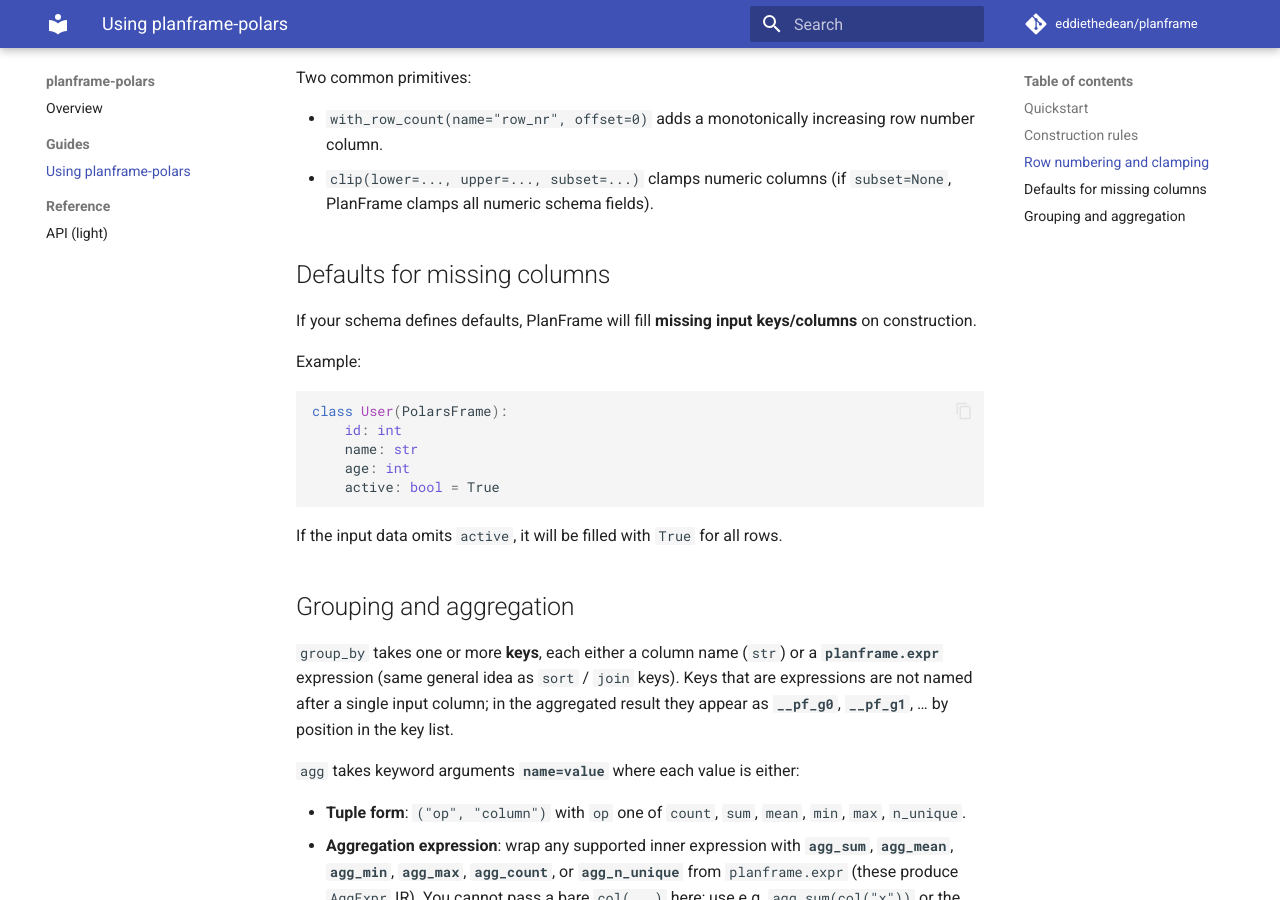
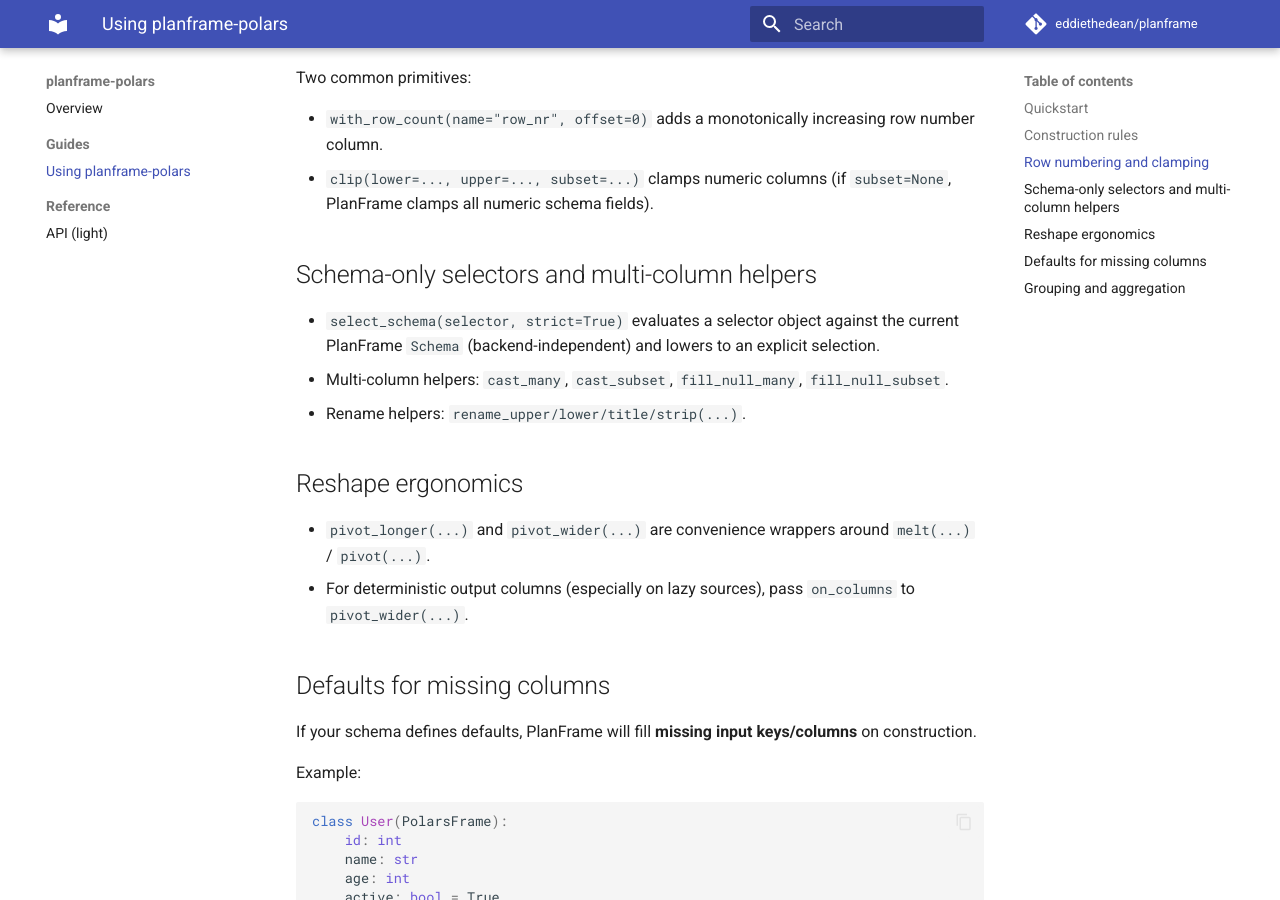
Before and after one commit to eddiethedean/planframe, an MkDocs documentation site: the page built from docs/planframe_polars/guides/using-planframe-polars.md, in a window 1280 px wide and 900 px high, scrolled down 1000 px. Built offline with MkDocs 1.6.1 and Material for MkDocs 9.7.7, drawn with Linux system fonts in a browser that asks for light colours; comment, search, counter and statistics services are not loaded.

Commit message:
Update docs for 0.5.x APIs
Refresh docs and READMEs to cover schema-only selectors, multi-column helpers, rename_case, and pivot_longer/pivot_wider in addition to existing 0.4-era primitives.

```diff
--- a/docs/planframe_polars/guides/using-planframe-polars.md
+++ b/docs/planframe_polars/guides/using-planframe-polars.md
@@ -38,6 +38,17 @@ Two common primitives:
 
 - `with_row_count(name="row_nr", offset=0)` adds a monotonically increasing row number column.
 - `clip(lower=..., upper=..., subset=...)` clamps numeric columns (if `subset=None`, PlanFrame clamps all numeric schema fields).
+
+## Schema-only selectors and multi-column helpers
+
+- `select_schema(selector, strict=True)` evaluates a selector object against the current PlanFrame `Schema` (backend-independent) and lowers to an explicit selection.
+- Multi-column helpers: `cast_many`, `cast_subset`, `fill_null_many`, `fill_null_subset`.
+- Rename helpers: `rename_upper/lower/title/strip(...)`.
+
+## Reshape ergonomics
+
+- `pivot_longer(...)` and `pivot_wider(...)` are convenience wrappers around `melt(...)` / `pivot(...)`.
+- For deterministic output columns (especially on lazy sources), pass `on_columns` to `pivot_wider(...)`.
 
 ## Defaults for missing columns
 
```
Also changed, not shown: README.md (+5 -1 lines), docs/index.md (+4 -0 lines), docs/planframe_pandas/guides/using-planframe-pandas.md (+8 -0 lines), packages/planframe-pandas/README.md (+4 -0 lines), packages/planframe-polars/README.md (+2 -0 lines), packages/planframe/README.md (+5 -0 lines).
